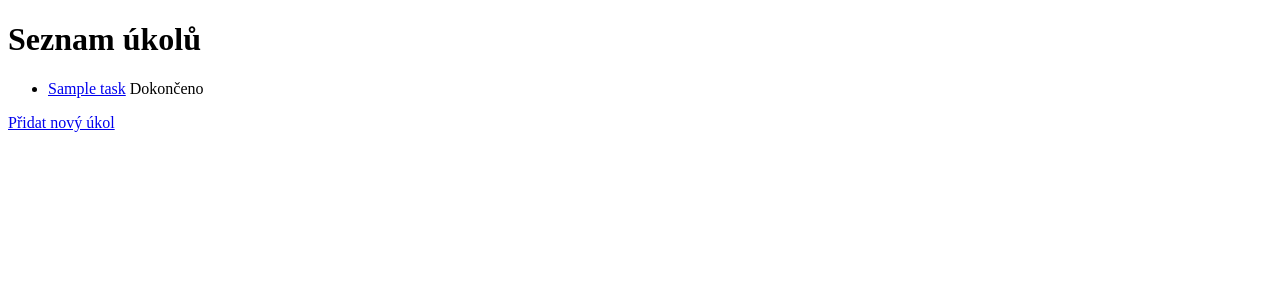
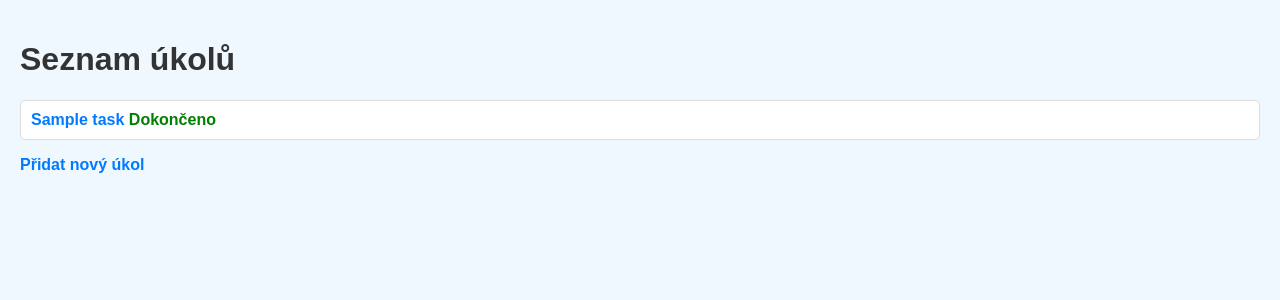
Before and after one commit to Montikks/To_Do_app, a Django app: page / in a window 1280 px wide. Shown: the top 300 px of the page. Run offline with Django 5.2, Linux system fonts and the light colour scheme; tables that the repository leaves empty hold one stand-in row (values such as "Sample post").

Commit message:
Přidáno CSS stylování pro šablonu task_list a vytvořen soubor styles.css

```diff
--- /dev/null
+++ b/tasks/static/tasks/css/styles.css
@@ -0,0 +1,51 @@
+body {
+    font-family: Arial, sans-serif;
+    background-color: #f0f8ff;
+    margin: 0;
+    padding: 20px;
+}
+
+h1 {
+    color: #333;
+}
+
+ul {
+    list-style-type: none;
+    padding: 0;
+}
+
+li {
+    margin: 10px 0;
+    padding: 10px;
+    border: 1px solid #ddd;
+    border-radius: 5px;
+    background-color: #fff;
+}
+
+a {
+    color: #007bff;
+    text-decoration: none;
+    font-weight: bold;
+}
+
+a:hover {
+    text-decoration: underline;
+}
+
+button {
+    background-color: #007bff;
+    color: white;
+    border: none;
+    padding: 5px 10px;
+    border-radius: 3px;
+    cursor: pointer;
+}
+
+button:hover {
+    background-color: #0056b3;
+}
+
+span {
+    color: green;
+    font-weight: bold;
+}
--- a/tasks/templates/tasks/task_list.html
+++ b/tasks/templates/tasks/task_list.html
@@ -1,7 +1,9 @@
 <!DOCTYPE html>
 <html>
 <head>
+    {% load static %}
     <title>Task List</title>
+    <link rel="stylesheet" type="text/css" href="{% static 'tasks/css/styles.css' %}">
 </head>
 <body>
     <h1>Seznam úkolů</h1>
--- a/todoapp/settings.py
+++ b/todoapp/settings.py
@@ -113,7 +113,7 @@ USE_I18N = True
 USE_TZ = True
 
 
-# Static files (CSS, JavaScript, Images)
+# static files (CSS, JavaScript, Images)
 # https://docs.djangoproject.com/en/5.1/howto/static-files/
 
 STATIC_URL = 'static/'
```
